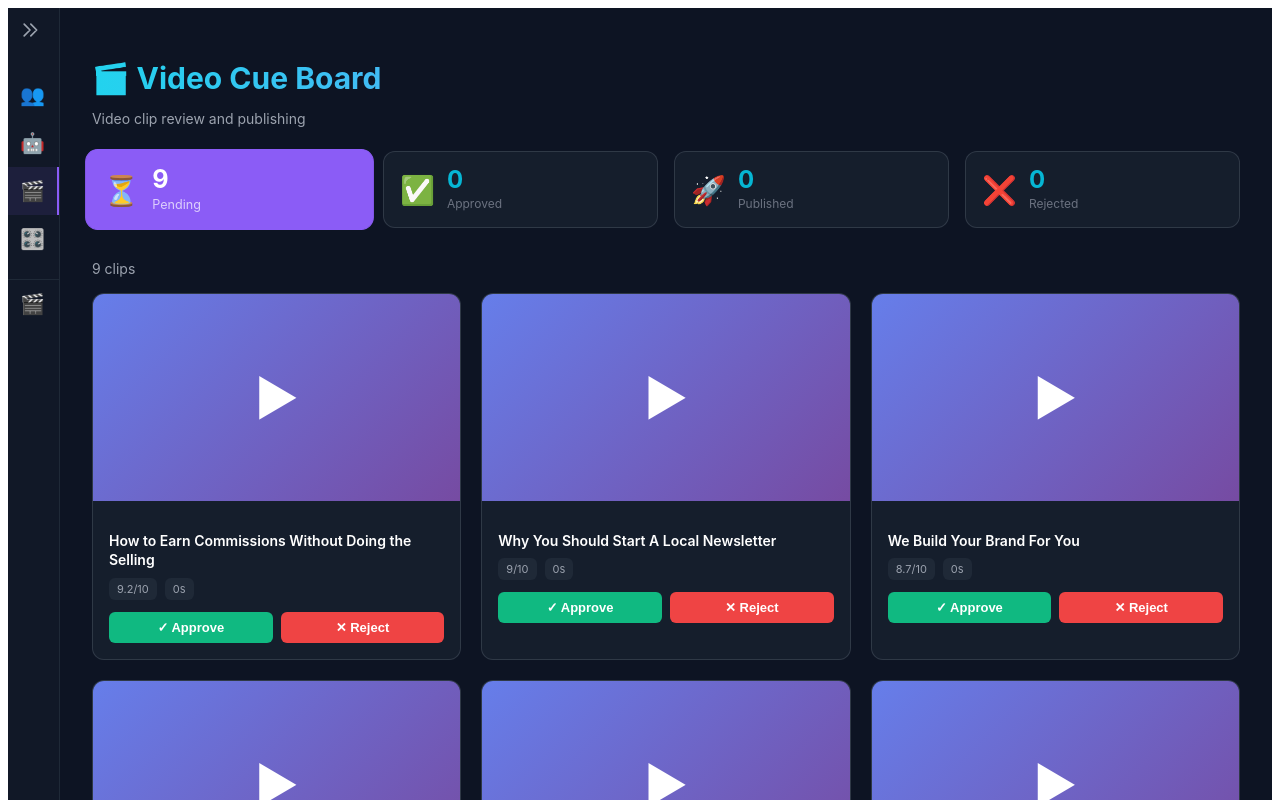
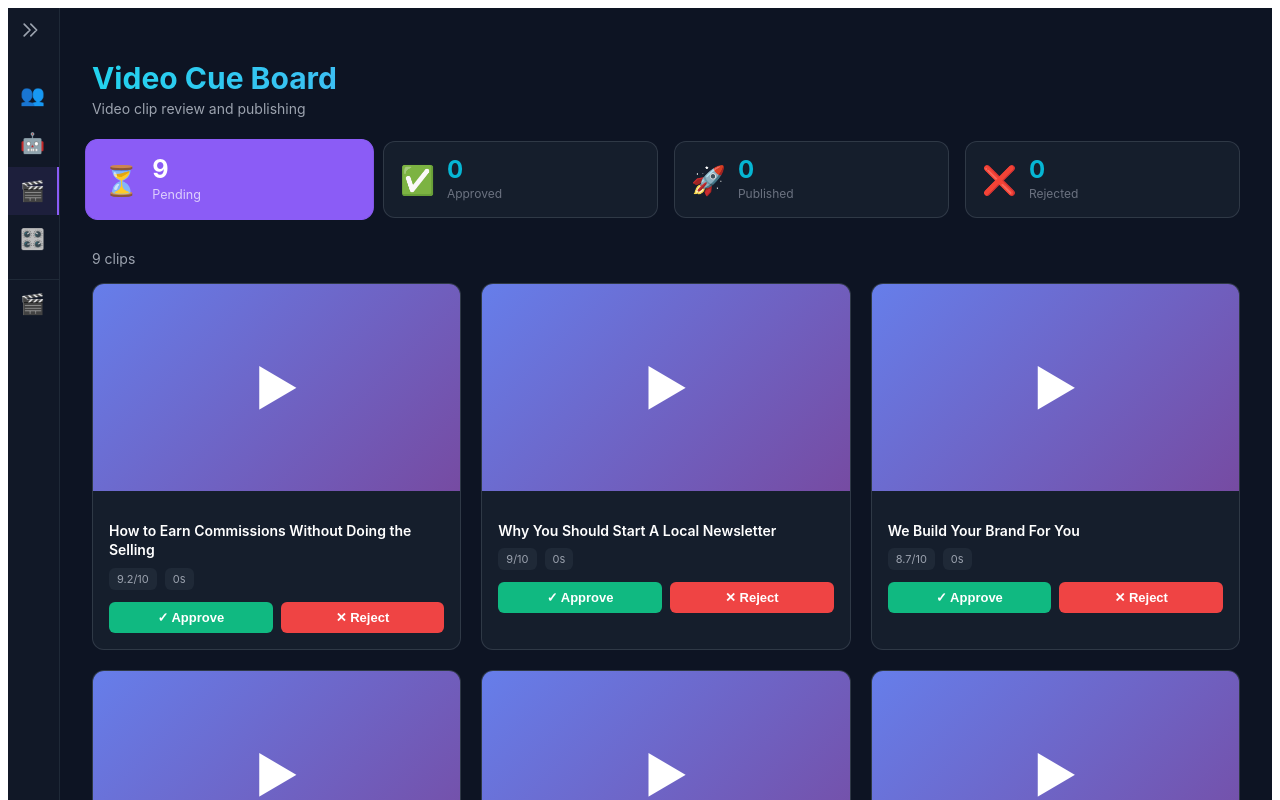
Before and after one commit to pacinobot2026/vizard-clips-dashboard, a Next.js app: page /dashboard in a window 1280 px wide. Shown: the top 800 px of the page. Built offline with nearby package versions, Linux system fonts and the light colour scheme.

Commit message:
Remove icon from title, match subtitle styling to Control Panel

```diff
--- a/pages/dashboard.js
+++ b/pages/dashboard.js
@@ -80,9 +80,9 @@ export default function Dashboard() {
               backgroundClip: 'text',
               marginBottom: '4px'
             }}>
-              🎬 Video Cue Board
+              Video Cue Board
             </h1>
-            <p style={{ fontSize: '14px', color: '#9ca3af' }}>Video clip review and publishing</p>
+            <p style={{ fontSize: '14px', color: '#9ca3af', marginTop: '4px' }}>Video clip review and publishing</p>
           </div>
 
           {/* Stats Cards */}
```
